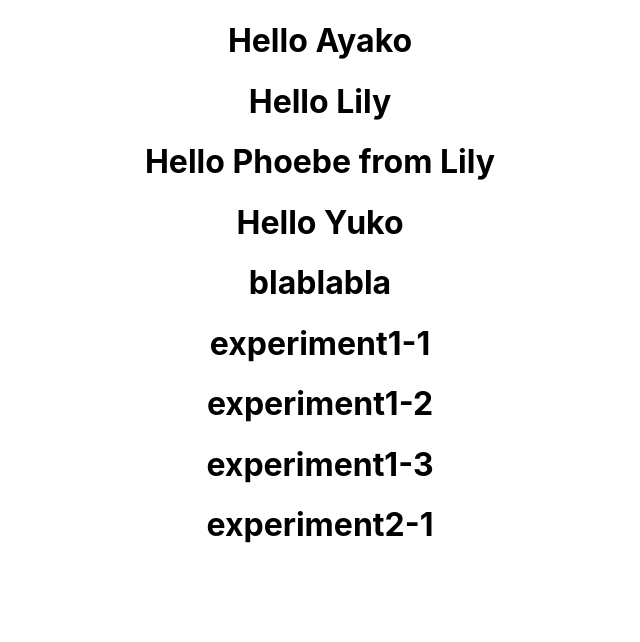
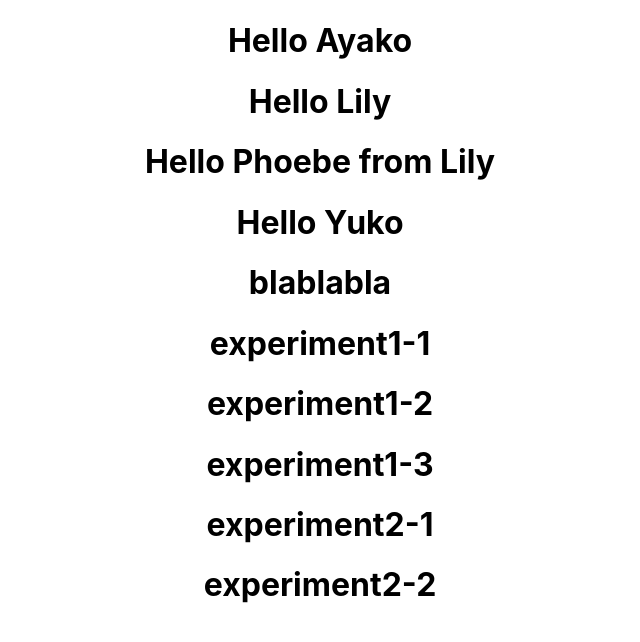
Before and after one commit to phoebehala/github-practice, a React (Create React App) app: page / in a window 1280 px wide. Shown: the top 642 px of the page, without its empty margins (320-960 px from the left). Built offline with nearby package versions, Linux system fonts and the light colour scheme.

Commit message:
closing key word in a pull request comment

```diff
--- a/src/App.js
+++ b/src/App.js
@@ -14,6 +14,7 @@ function App() {
       <h1>experiment1-2</h1>
       <h1>experiment1-3</h1>
       <h1>experiment2-1</h1>
+      <h1>experiment2-2</h1>
     </div>
   );
 }
```
